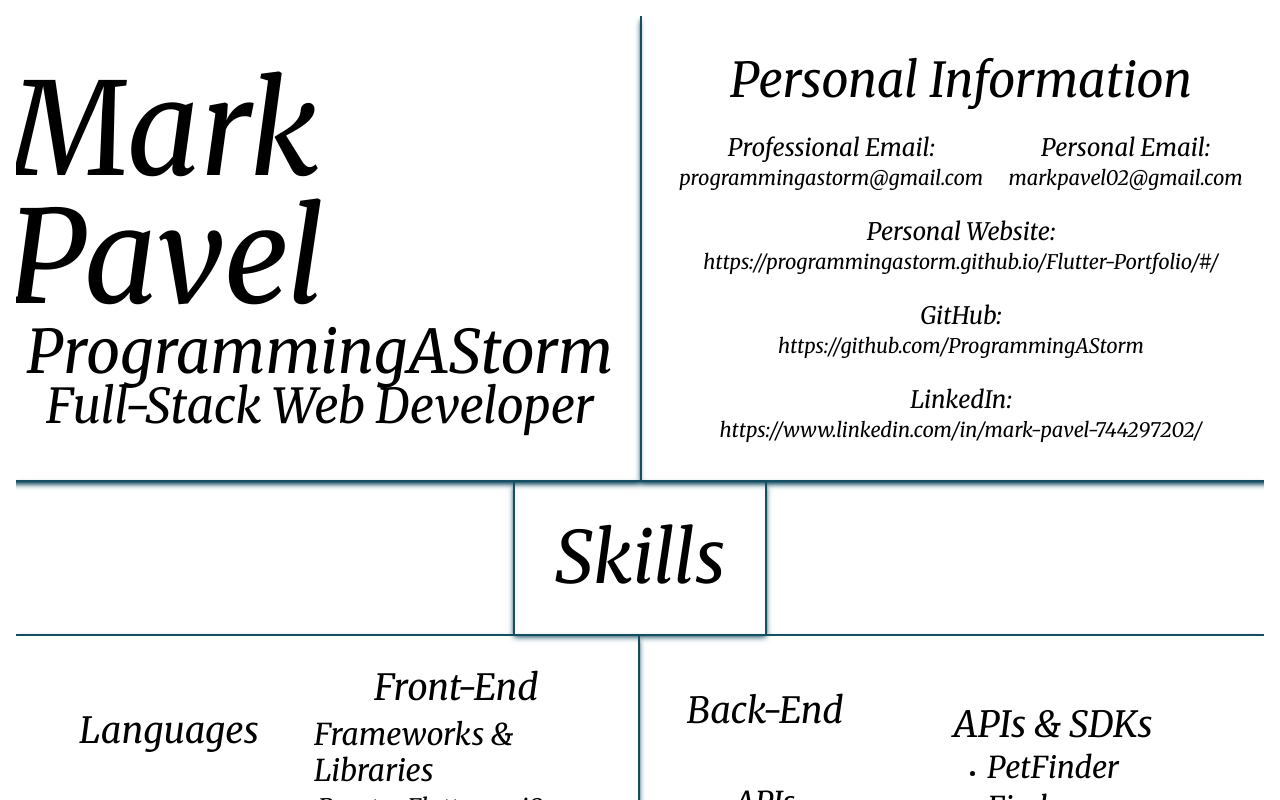
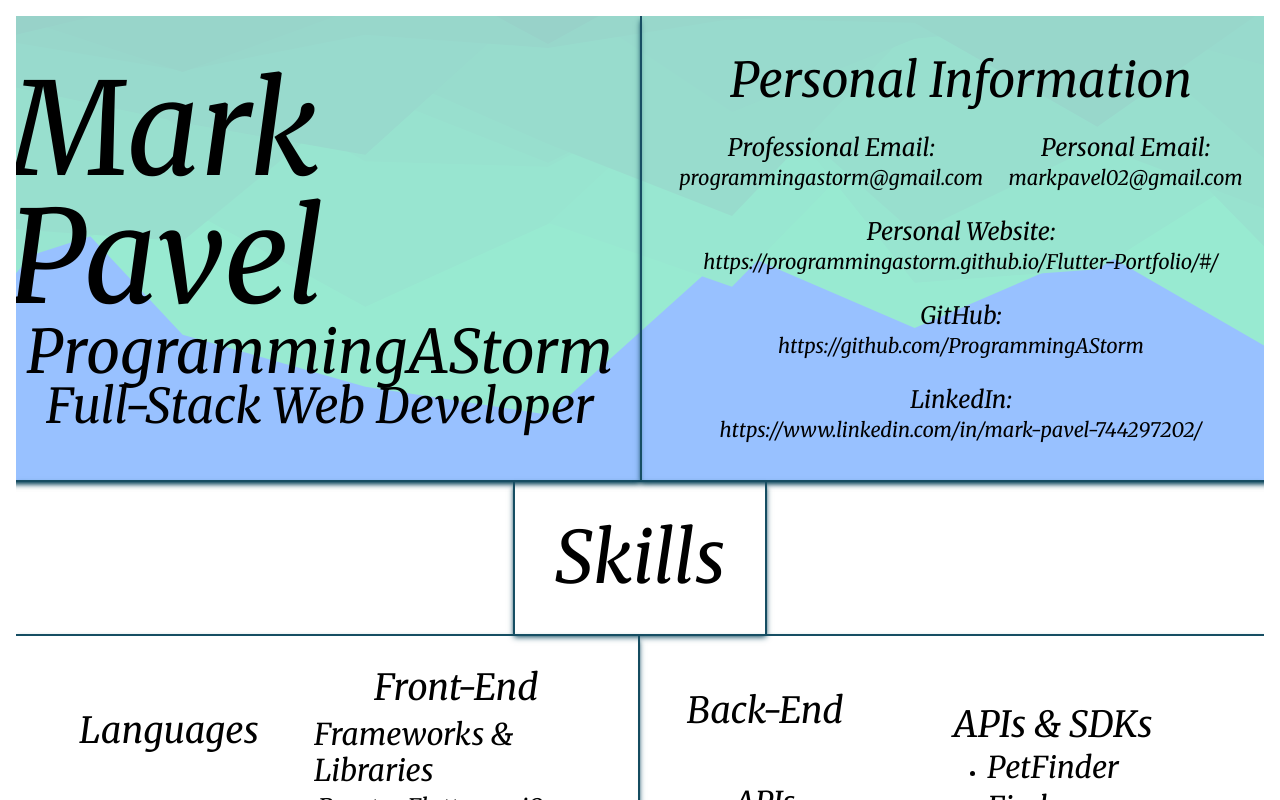
Before and after one commit to ProgrammingAStorm/Resume-Template, a React (Vite) app: page / in a window 1280 px wide. Shown: the top 800 px of the page. Built offline with nearby package versions, Linux system fonts and the light colour scheme.

Commit message:
Added Header And Details Background

```diff
--- a/src/App.tsx
+++ b/src/App.tsx
@@ -10,7 +10,9 @@ import { data } from "./data";
 function App() {
   return (
     <main className="flex flex-col items-center m-4 overflow-hidden">
-      <div className="flex w-screen border-cyan-900 shadow-md shadow-cyan-900">
+      <div className="flex w-screen relative
+       before:absolute before:-z-10 before:bg-center before:bg-cover before:bg-no-repeat before:opacity-40 before:bg-[url('src/assets/svg/layered-peaks-top-16:9.svg')] before:content-[''] before:w-full before:h-full
+        border-cyan-900 shadow-md shadow-cyan-900">
         <Header {...data.header} />
         <Details {...data.personalDetails} />
       </div>
```
Also changed, not shown: src/assets/svg/layered-peaks-bottom.svg (added), src/assets/svg/layered-peaks-top-16:9.svg (added), 5 other files (tests, documents, lock files or other folders).
